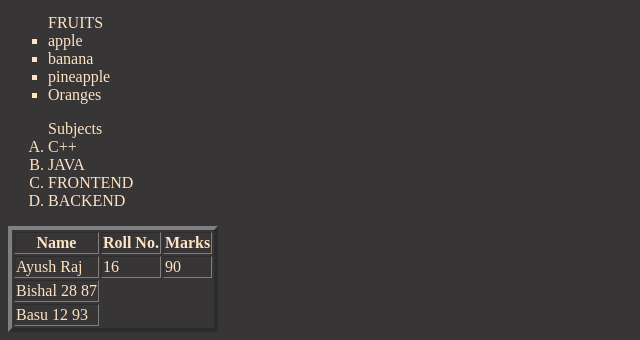
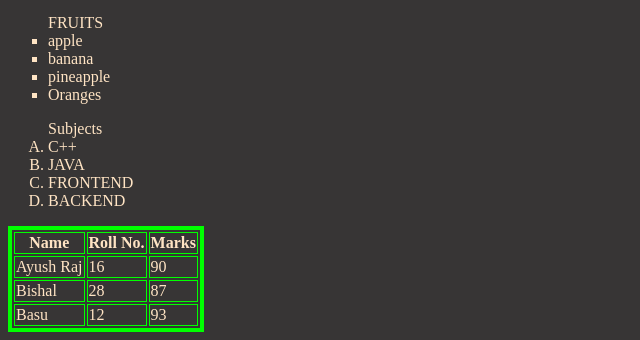
Before and after one commit to Ayush-Raj-01/Frontend-Class, a plain HTML site: page 01_list&table.html in a window 1280 px wide. Shown: the part 492-832 px from the top of the page, without its empty margins (0-640 px from the left). Drawn offline with Linux system fonts and the light colour scheme.

Commit message:
About list and tables

```diff
--- a/01_basic.html
+++ b/01_list&table.html
@@ -24,7 +24,7 @@
         <li>BACKEND</li>
     </ol>
 
-    <table border="4">
+    <table border="4" bordercolor="lime">
         <tr>
             <th> Name </th>
             <th> Roll No.</th>
@@ -36,18 +36,14 @@
                 <td>90</td>
         </tr>
         <tr>
-            <td>
-                Bishal
-                28
-                87
-            </td>
+            <td>Bishal</td>
+                <td>28</td>
+                <td>87</td>
         </tr>
         <tr>
-            <td>
-                Basu
-                12
-                93
-            </td>
+            <td>Basu
+               <td> 12</td>
+               <td> 93</td>
         </tr>
     </table>
 </body>
```
